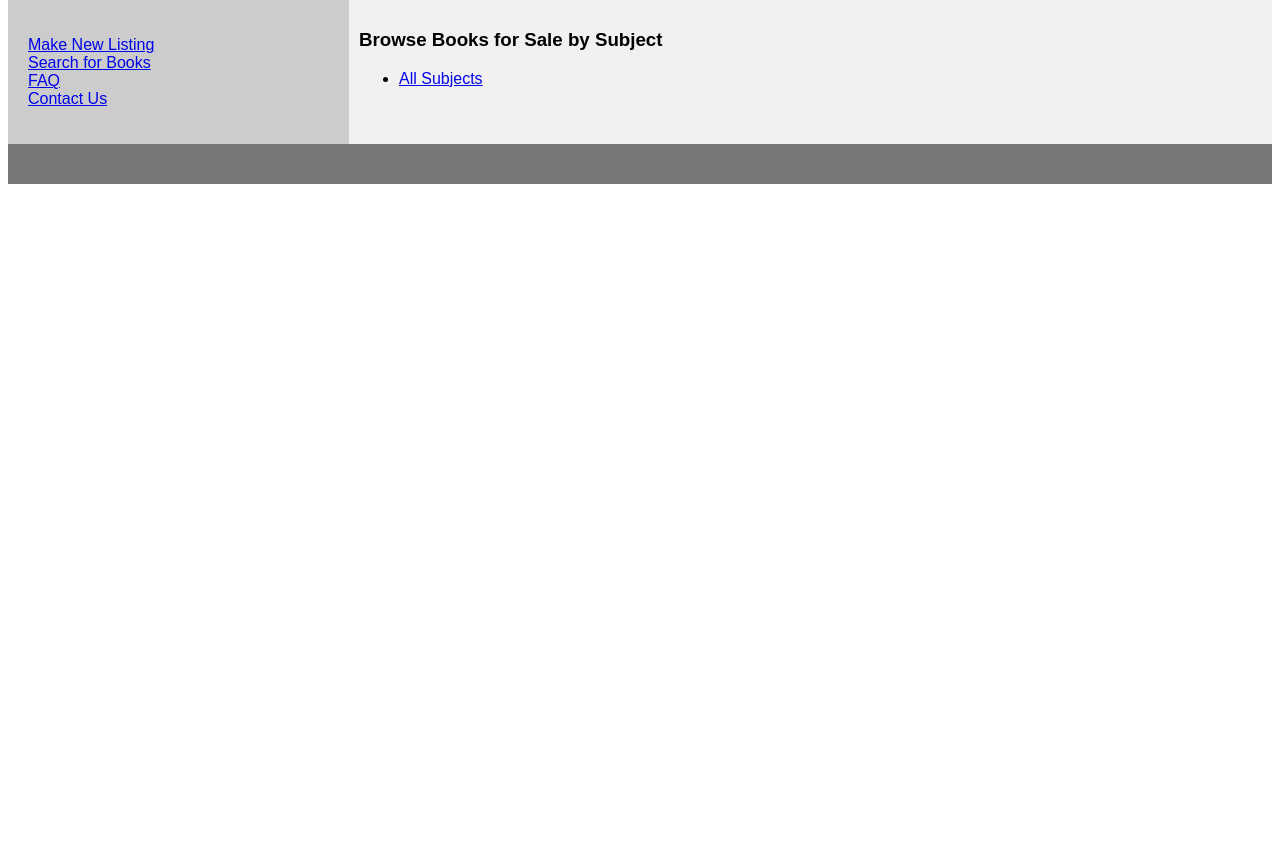
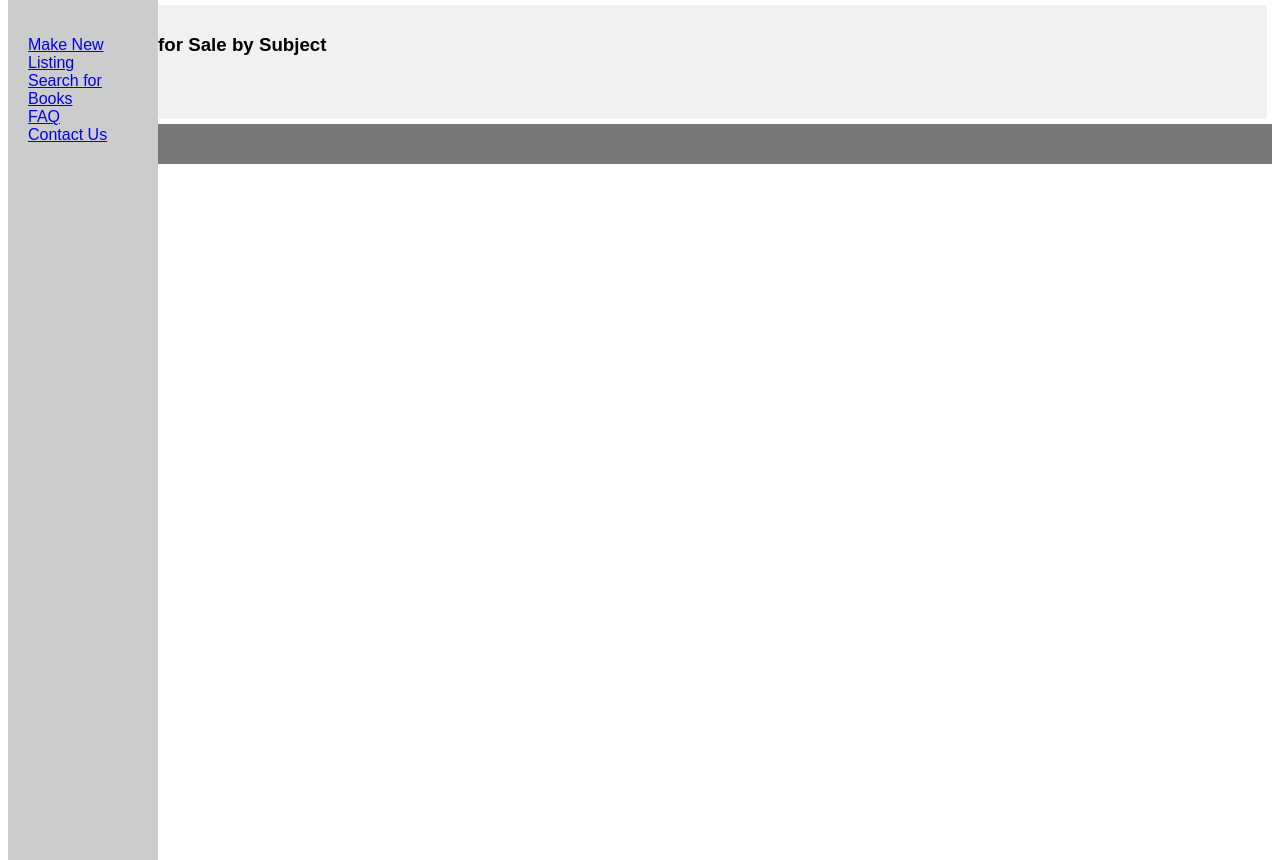
Before and after one commit to AOhnemus/BooksAtWOU, a PHP site: page / in a window 1280 px wide. Shown: the part 181-1041 px from the top of the page. Run offline with PHP 8.4, Linux system fonts and the light colour scheme.

Commit message:
WIll Merge, this is me committing from the ubuntu machine to save my work.

```diff
--- a/index.html
+++ b/index.html
@@ -20,7 +20,7 @@
 <section>
   <nav>
     <ul>
-      <li><a href="#">Make New Listing</a></li>
+      <li><a href="testForm.html">Make New Listing</a></li>
       <li><a href="#">Search for Books</a></li>
       <li><a href="#">FAQ</a></li>
       <li><a href="#">Contact Us</a></li>
--- a/style.css
+++ b/style.css
@@ -23,8 +23,19 @@ section {
   display: flex;
 }
 
+/*Main*/
+main {
+  margin-left: 150px;
+  padding: 0px 10px;
+}
+
 /* Style the navigation menu */
 nav {
+  height: 100%;
+  width:150px;
+  position:fixed;
+  z-index: 1;
+  overflow-x: hidden;
   -webkit-flex: 1;
   -ms-flex: 1;
   flex: 1;
@@ -45,6 +56,9 @@ article {
   flex: 3;
   background-color: #f1f1f1;
   padding: 10px;
+  border-style: solid;
+  border-width: 5px;
+  border-color: white;
 }
 
 /* Style the footer */
```
